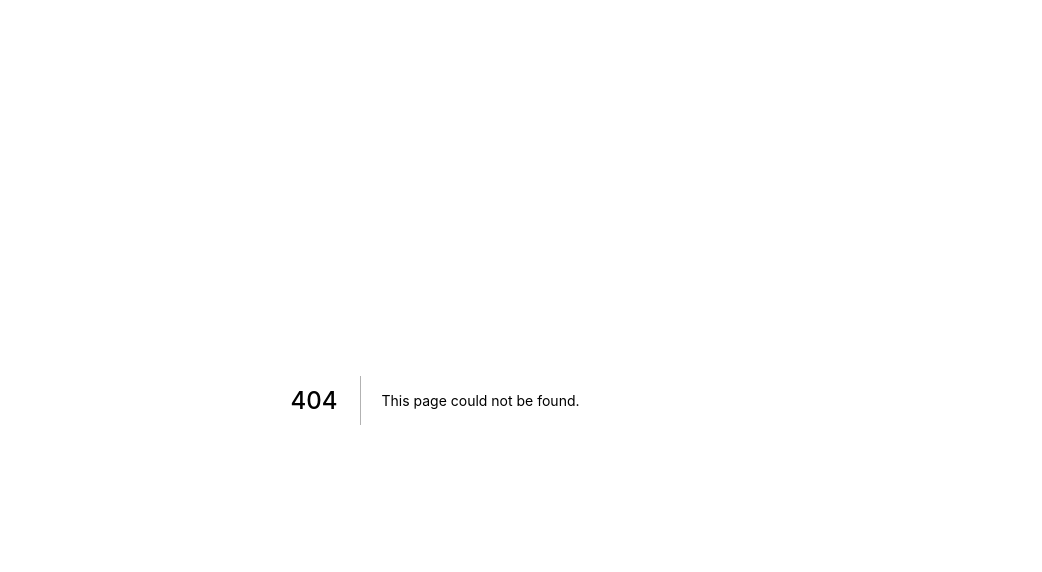
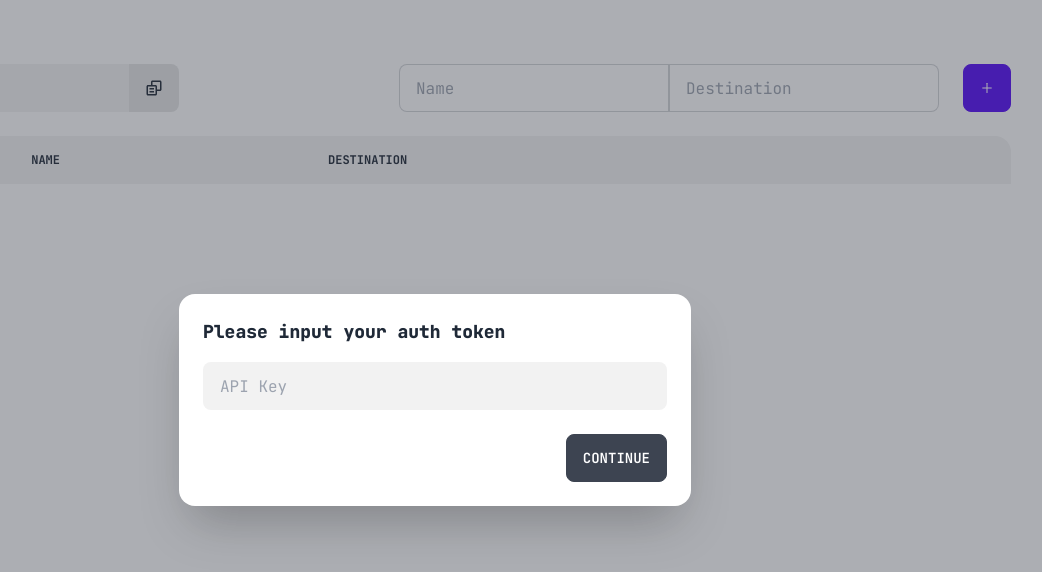
Before and after one commit to Edqe14/shrl, a Next.js app: page /dashboard in a window 1280 px wide. Before the commit this address had no page. Shown: the top 572 px of the page, without its empty margins (205-1247 px from the left). Built offline with nearby package versions, Linux system fonts and the light colour scheme.

Commit message:
feat: dashboard page

```diff
--- /dev/null
+++ b/components/ErrorAlert.tsx
@@ -0,0 +1,14 @@
+interface Props {
+  value: string;
+}
+
+export default function ErrorAlert({ value }: Props) {
+  return (
+    <div className="alert alert-error shadow-lg mt-4">
+      <div>
+        <svg xmlns="http://www.w3.org/2000/svg" className="stroke-current flex-shrink-0 h-6 w-6" fill="none" viewBox="0 0 24 24"><path strokeLinecap="round" strokeLinejoin="round" strokeWidth="2" d="M10 14l2-2m0 0l2-2m-2 2l-2-2m2 2l2 2m7-2a9 9 0 11-18 0 9 9 0 0118 0z" /></svg>
+        <span>{value}</span>
+      </div>
+    </div>
+  );
+}
--- a/package.json
+++ b/package.json
@@ -13,12 +13,18 @@
   },
   "dependencies": {
     "@prisma/client": "4.3.0",
+    "axios": "0.27.2",
+    "camelcase": "7.0.0",
+    "daisyui": "2.24.0",
     "morgan": "1.10.0",
     "nanoid": "4.0.0",
     "next": "12.1.6",
     "next-connect": "0.13.0",
     "react": "18.1.0",
     "react-dom": "18.1.0",
+    "react-icons": "4.4.0",
+    "react-toastify": "9.0.8",
+    "unique-names-generator": "4.7.1",
     "yup": "0.32.11"
   },
   "devDependencies": {
--- /dev/null
+++ b/pages/[name].tsx
@@ -0,0 +1,49 @@
+import { GetServerSideProps } from 'next';
+import { useEffect } from 'react';
+import prisma from '@/lib/database';
+
+interface Props {
+  url: string;
+  name: string;
+}
+
+export default function Name({ url }: Props) {
+  useEffect(() => {
+    // eslint-disable-next-line no-restricted-globals
+    location.href = url;
+  }, []);
+
+  return (
+    <main className="w-screen h-screen flex justify-center items-center">
+      <h1>Redirecting to <span className="font-bold underline underline-offset-8 decoration-blue-500 decoration-2">{url}</span></h1>
+    </main>
+  );
+}
+
+export const getServerSideProps: GetServerSideProps = async (ctx) => {
+  const { name } = ctx.query;
+  if (!name) {
+    return {
+      notFound: true
+    };
+  }
+
+  const instance = await prisma.shorted.findFirst({
+    where: {
+      name: name as string
+    }
+  });
+
+  if (!instance) {
+    return {
+      notFound: true
+    };
+  }
+
+  return {
+    props: {
+      url: instance.url,
+      name: instance.name
+    }
+  };
+};
--- a/pages/_app.tsx
+++ b/pages/_app.tsx
@@ -1,8 +1,22 @@
 import '../styles/globals.css';
+import 'react-toastify/dist/ReactToastify.css';
+
 import type { AppProps } from 'next/app';
+import { ToastContainer } from 'react-toastify';
+import Head from 'next/head';
 
 function MyApp({ Component, pageProps }: AppProps) {
-  return <Component {...pageProps} />;
+  return (
+    <>
+      <Head>
+        <title>SHRL</title>
+      </Head>
+
+      <ToastContainer theme="colored" />
+
+      <Component {...pageProps} />
+    </>
+  );
 }
 
 export default MyApp;
--- a/pages/api/short/[id].ts
+++ b/pages/api/short/[id].ts
@@ -1,6 +1,5 @@
-import { nanoid } from 'nanoid';
 import connector from '@/lib/connector';
-import { getKey, responseUtil, runValidator } from '@/lib/helper';
+import { generateRandomName, getKey, responseUtil, runValidator } from '@/lib/helper';
 import prisma from '@/lib/database';
 import { optionalShorterValidator } from '@/lib/validators/shorter';
 import auth from '@/lib/connector/middleware/auth';
@@ -52,7 +51,7 @@ export default connector()
       const all = await prisma.shorted.update({
         data: {
           url,
-          name: name ?? nanoid(8)
+          name: name || generateRandomName()
         },
         where: {
           id: req.query.id as string,
--- a/pages/api/short/index.ts
+++ b/pages/api/short/index.ts
@@ -1,6 +1,5 @@
-import { nanoid } from 'nanoid';
 import connector from '@/lib/connector';
-import { getKey, responseUtil, runValidator } from '@/lib/helper';
+import { generateRandomName, getKey, responseUtil, runValidator } from '@/lib/helper';
 import prisma from '@/lib/database';
 import shorterValidator from '@/lib/validators/shorter';
 import auth from '@/lib/connector/middleware/auth';
@@ -35,11 +34,11 @@ export default connector()
 
     const { name, url } = shorterValidator.cast(req.body);
     if (!url) return responseUtil(res, 422, { message: 'Invalid request' });
-    if (name && !!await prisma.shorted.count({ where: { name } })) return responseUtil(res, 400, { message: 'Duplicate name' });
+    if (name && !!(await prisma.shorted.count({ where: { name, deleted: false } }))) return responseUtil(res, 400, { message: 'Duplicate name' });
 
     const short = await prisma.shorted.create({
       data: {
-        name: name ?? nanoid(8),
+        name: name || generateRandomName(),
         url,
         apiKeyId: key.instance.id,
       },
--- /dev/null
+++ b/pages/dashboard.tsx
@@ -0,0 +1,163 @@
+import { Shorted } from '@prisma/client';
+import axios from 'axios';
+import { FormEventHandler, useEffect, useState } from 'react';
+import { BiCopyAlt, BiLinkExternal, BiPencil, BiTrashAlt } from 'react-icons/bi';
+import { AiOutlinePlus } from 'react-icons/ai';
+import { toast } from 'react-toastify';
+import ErrorAlert from '@/components/ErrorAlert';
+
+const copyToClipboard = (text: string) => navigator.clipboard.writeText(text);
+
+export default function Dashboard() {
+  const [apiKey, setApiKey] = useState<string | null>(null);
+  const [keyError, setKeyError] = useState(false);
+  const [open, setOpen] = useState(true);
+  const [all, setAll] = useState<Shorted[]>([]);
+  const [copied, setCopied] = useState(false);
+
+  useEffect(() => {
+    axios.defaults.headers.common.authorization = `Bearer ${apiKey ?? ''}`;
+  }, [apiKey]);
+
+  const updateList = async () => {
+    if (!apiKey) return setKeyError(true);
+
+    try {
+      const res = await axios.get('/api/short');
+
+      if (open) setOpen(false);
+
+      setAll(res.data.data);
+    } catch (e) {
+      setKeyError(true);
+    }
+  };
+
+  const deleteItem = (id: string) => async () => {
+    await axios.delete(`/api/short/${id}`);
+    await updateList();
+
+    toast('Item deleted', {
+      type: 'success'
+    });
+  };
+
+  const createNew: FormEventHandler<HTMLFormElement> = async (ev) => {
+    ev.preventDefault();
+
+    try {
+      const data = Object.fromEntries(new FormData(ev.target as unknown as HTMLFormElement).entries());
+      await axios.post('/api/short', data);
+      await updateList();
+
+      (ev.target as HTMLFormElement).reset();
+    // eslint-disable-next-line @typescript-eslint/no-explicit-any
+    } catch (e: any) {
+      toast(e?.response?.data?.message, {
+        type: 'error'
+      });
+    }
+  };
+
+  return (
+    <main className="p-16">
+      <section className="flex justify-between items-center mb-6">
+        {/* Copy API Key */}
+        <section>
+          <label className="input-group">
+            <input type="password" className="input input-ghost" disabled value={apiKey ?? ''} />
+            <span className={`cursor-pointer ${copied && 'bg-green-500 text-slate-900'} transition-colors duration-200 ease-in-out`} onClick={async () => {
+              if (copied) return;
+
+              await copyToClipboard(apiKey as string);
+
+              setCopied(true);
+              setTimeout(() => setCopied(false), 3000);
+            }}>
+              <BiCopyAlt size={18} />
+            </span>
+          </label>
+        </section>
+
+        <form onSubmit={createNew} className="flex gap-6">
+          <label className="input-group justify-end">
+            <input name="name" type="text" placeholder="Name" className="input input-bordered" title="Leave empty to randomly generate" />
+            <input name="url" type="url" placeholder="Destination" required className="input input-bordered" />
+          </label>
+
+          <button className="btn btn-primary">
+            <AiOutlinePlus />
+          </button>
+        </form>
+      </section>
+
+      {/* Modal */}
+      <div className={`modal ${open && 'modal-open'}`}>
+        <form className="modal-box" onSubmit={(ev) => { ev.preventDefault(); updateList(); }}>
+          <h3 className="font-extrabold text-lg">Please input your auth token</h3>
+
+          <input type="password" placeholder="API Key" className={`input mt-4 w-full bg-base-200 ${keyError && 'input-error'}`} onChange={(ev) => {
+            setApiKey(ev.target.value);
+            if (keyError) setKeyError(false);
+          }} value={apiKey ?? ''} />
+
+          {keyError && (<ErrorAlert value="Invalid API Key" />)}
+
+          <div className="modal-action">
+            <button type="submit" className="btn">Continue</button>
+          </div>
+        </form>
+      </div>
+
+      {/* Table */}
+      <div className="overflow-x-auto hover:drop-shadow-lg transition-all duration-200 ease-in-out">
+        <table className="table table-zebra w-full">
+          <thead>
+            <tr>
+              <th></th>
+              <th>Name</th>
+              <th>Destination</th>
+              <th></th>
+            </tr>
+          </thead>
+
+          <tbody>
+            {
+              all.map((v, i) => (
+                <tr key={v.id}>
+                  <th>{i + 1}</th>
+
+                  <td className="group">
+                    <span className="flex items-center justify-between gap-4">
+                      <p>{v.name}</p>
+
+                      <section className="invisible group-hover:visible">
+                        <a href={v.name} target="_blank" rel="noreferrer">
+                          <BiLinkExternal className="cursor-pointer hover:text-secondary transition-colors duration-200 ease-in-out" size={18} />
+                        </a>
+                      </section>
+                    </span>
+                  </td>
+
+                  <td>
+                    <a href={v.url} className="text-accent" rel="noreferrer" target="_blank">{v.url}</a>
+                  </td>
+
+                  <td className="flex gap-3 justify-end">
+                    {/* <button className="btn btn-warning">
+                      <BiPencil size={18} />
+                    </button> */}
+
+                    <button className="btn btn-error" onClick={deleteItem(v.id)}>
+                      <BiTrashAlt size={18} />
+                    </button>
+                  </td>
+                </tr>
+              ))
+            }
+          </tbody>
+        </table>
+      </div>
+    </main>
+  );
+}
--- a/styles/globals.css
+++ b/styles/globals.css
@@ -1,3 +1,9 @@
+@import url('https://fonts.googleapis.com/css2?family=JetBrains+Mono:wght@300;400;500;600;700;800&display=swap');
+
 @tailwind base;
 @tailwind components;
 @tailwind utilities;
+
+body {
+  @apply font-jetBrains;
+}
--- a/tailwind.config.js
+++ b/tailwind.config.js
@@ -1,10 +1,15 @@
+/* eslint-disable global-require */
 module.exports = {
   content: [
     './pages/**/*.{js,ts,jsx,tsx}',
     './components/**/*.{js,ts,jsx,tsx}',
   ],
   theme: {
-    extend: {},
+    extend: {
+      fontFamily: {
+        jetBrains: ['JetBrains Mono', 'monospace'],
+      }
+    },
   },
-  plugins: [],
+  plugins: [require('daisyui')],
 };
```
Also changed, not shown: lib/helper.ts (+10 -18 lines), 1 other file (tests, documents, lock files or other folders).
